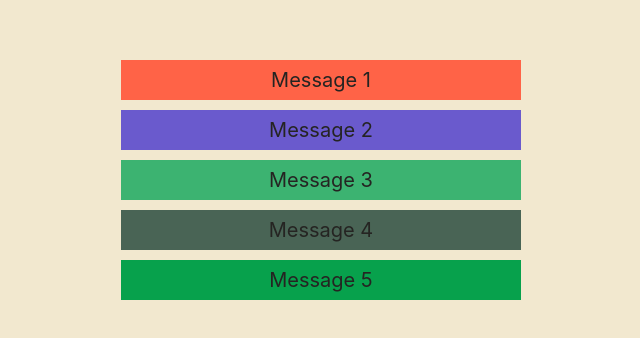
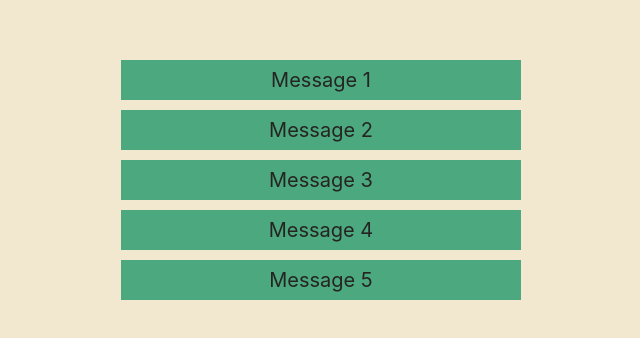
Before and after one commit to NinoPapava/ol-academy-context-menu, a React (Create React App) app: page / in a window 1280 px wide. Shown: the part 220-558 px from the top of the page, without its empty margins (319-959 px from the left). Built offline with nearby package versions, Linux system fonts and the light colour scheme.

Commit message:
change style

```diff
--- a/src/components/Menu.jsx
+++ b/src/components/Menu.jsx
@@ -24,10 +24,10 @@ const Menu = ({ title }) => {
 
   return (
     <>
-      <div onContextMenu={showContext}>{title}</div>
+      <div  className="box" onContextMenu={showContext}>{title}</div>
       {isClicked && (
         <div ref={contextRef} className="context-menu" style={{ top: isContext.y, left: isContext.x }} onClick={hideContext}>
-          Context Menu for {title}
+          {title}
         </div>
       )}
     </>
--- a/src/components/MenuContext.jsx
+++ b/src/components/MenuContext.jsx
@@ -1,11 +1,10 @@
 import { Menu } from "./Menu";
-import '../styles/MenuContext.scss'
 
 const MenuContext = ({ data }) => {
   return (
     <div>
       {data.map((item) => (
-        <div className="box" key={item.id}>
+        <div key={item.id}>
           <Menu title={item.title} />
         </div>
       ))}
--- a/src/styles/Menu.scss
+++ b/src/styles/Menu.scss
@@ -7,3 +7,28 @@
   box-shadow: 0 2px 5px rgba(0, 0, 0, 0.1);
   cursor: pointer;
 }
+
+body{
+  display: flex;
+  justify-content: center;
+  align-items: center;
+  height: 100vh;
+  margin: 0;
+  color: #252422;
+  background-color: #f2e8cf;
+}
+
+.box {
+  width: 400px;
+  height: 40px;
+  margin: 10px;
+  display: flex;
+  justify-content: center;
+  align-items: center;
+  font-size: 20px;
+  cursor: pointer;
+}
+
+.box:nth-child(1) {
+  background-color: #4ca97f;
+}
--- a/src/styles/MenuContext.scss
+++ /dev/null
@@ -1,60 +0,0 @@
-body{
-  display: flex;
-  justify-content: center;
-  align-items: center;
-  height: 100vh;
-  margin: 0;
-  color: #252422;
-  background-color: #f2e8cf;
-}
-
-.box {
-  width: 400px;
-  height: 40px;
-  margin: 10px;
-  display: flex;
-  justify-content: center;
-  align-items: center;
-  font-size: 20px;
-  cursor: pointer;
-}
-
-.box:nth-child(1) {
-  background-color: #ff6347;
-}
-
-.box:nth-child(2) {
-  background-color: #6a5acd;
-}
-
-.box:nth-child(3) {
-  background-color: #3cb371;
-}
-
-.box:nth-child(4) {
-  background-color: #496455;
-}
-
-.box:nth-child(5) {
-  background-color: #07a14c;
-}
-
-.box:nth-child(6) {
-  background-color: #474d4a;
-}
-
-.box:nth-child(7) {
-  background-color: #0ccf64;
-}
-
-.box:nth-child(8) {
-  background-color: #944444;
-}
-
-.box:nth-child(9) {
-  background-color: #bd731f;
-}
-
-.box:nth-child(10) {
-  background-color: #c21111;
-}
```
